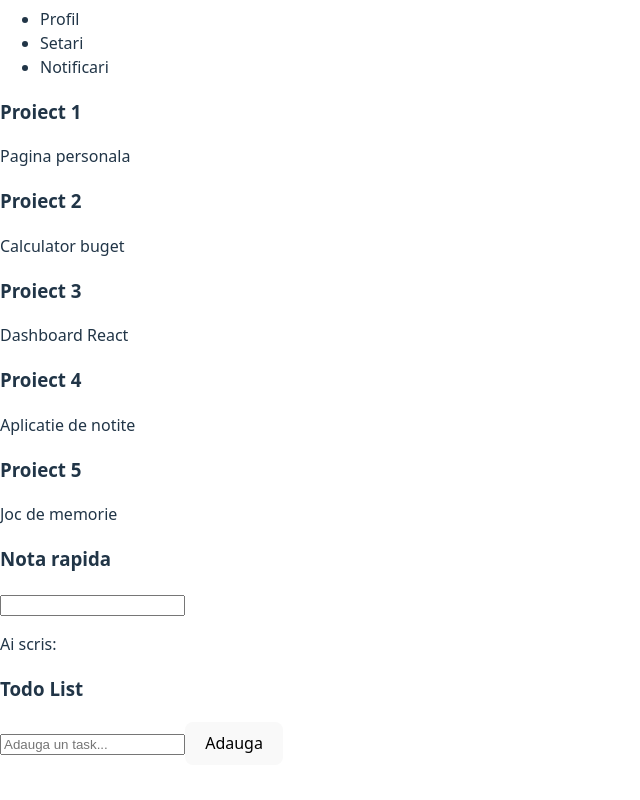
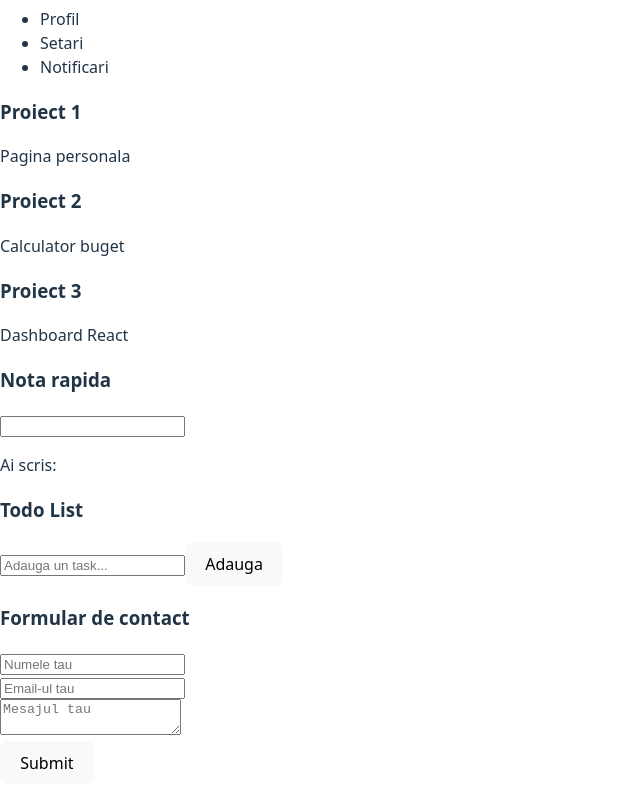
Before and after one commit to hawkqp68/proiect-web, a React (Vite) app: page / in a window 1280 px wide. Shown: the part 277-1077 px from the top of the page, without its empty margins (0-640 px from the left). Built offline with nearby package versions, Linux system fonts and the light colour scheme.

Commit message:
formularul de contact

```diff
--- a/src/App.jsx
+++ b/src/App.jsx
@@ -2,14 +2,14 @@
 import { useState } from 'react';
 import QuickNote from './QuickNote';
 import TodoList from './ToDoList';
+import ContactForm from './ContactForm';
 
 function App() {
   const projects = [
     { title: "Proiect 1", description: "Pagina personala" },
     { title: "Proiect 2", description: "Calculator buget" },
     { title: "Proiect 3", description: "Dashboard React" },
-    { title: "Proiect 4", description: "Aplicatie de notite" },
-    { title: "Proiect 5", description: "Joc de memorie" }
+
   ];
 
   const [count, setCount] = useState(0);
@@ -21,14 +21,14 @@
       <h1>Pagina mea</h1>
       <p>Radu Bogdan-Ionut</p>
 
-      {/* Toate butoanele + contorul într-un singur <p> */}
+
       <p>
         <button onClick={() => setCount(count + 1)}>+1</button>
-        {' '}
+
         <button onClick={() => setCount(count - 1)}>-1</button>
-        {' '}
+
         <button onClick={() => setCount(0)}>Reset</button>
-        {' '}Ai apasat de {count} ori.
+        Ai apasat de {count} ori.
       </p>
 
       <h2>Sectiuni</h2>
@@ -44,6 +44,7 @@
 
       <QuickNote />
       <TodoList />
+      <ContactForm />
     </div>
   );
 }
--- /dev/null
+++ b/src/ContactForm.jsx
@@ -0,0 +1,52 @@
+import { useState } from "react";
+
+function ContactForm() {
+    const [name, setName] = useState('');
+    const [email, setEmail] = useState('');
+    const [message, setMessage] = useState('');
+    const [feedback, setFeedback] = useState('');
+
+    function handleSubmit() {
+        if(name.trim() === '' || email.trim() === '' || message.trim() === '') {
+            setFeedback('Te rog completeaza toate campurile.');
+        }   else {
+            setFeedback(`Multumim pentru mesaj, ${name}! Te vom contacta la ${email}.`);
+            setName('');
+            setEmail('');
+            setMessage('');
+        }
+
+
+    }
+
+
+    return(
+        <div>
+            <h3>Formular de contact</h3>
+
+            <input
+                value={name}
+                onChange={(e) => setName(e.target.value)}
+                placeholder="Numele tau"
+            />
+            <br />
+            <input
+                value={email}
+                onChange={(e) => setEmail(e.target.value)}
+                placeholder="Email-ul tau"
+            />
+            <br />
+            <textarea
+                value={message}
+                onChange={(e) => setMessage(e.target.value)}
+                placeholder="Mesajul tau"
+            />
+            <br />
+            <button onClick={handleSubmit}>Submit</button>
+
+            <p>{feedback}</p>
+        </div>
+    );
+
+}
+export default ContactForm;
```
